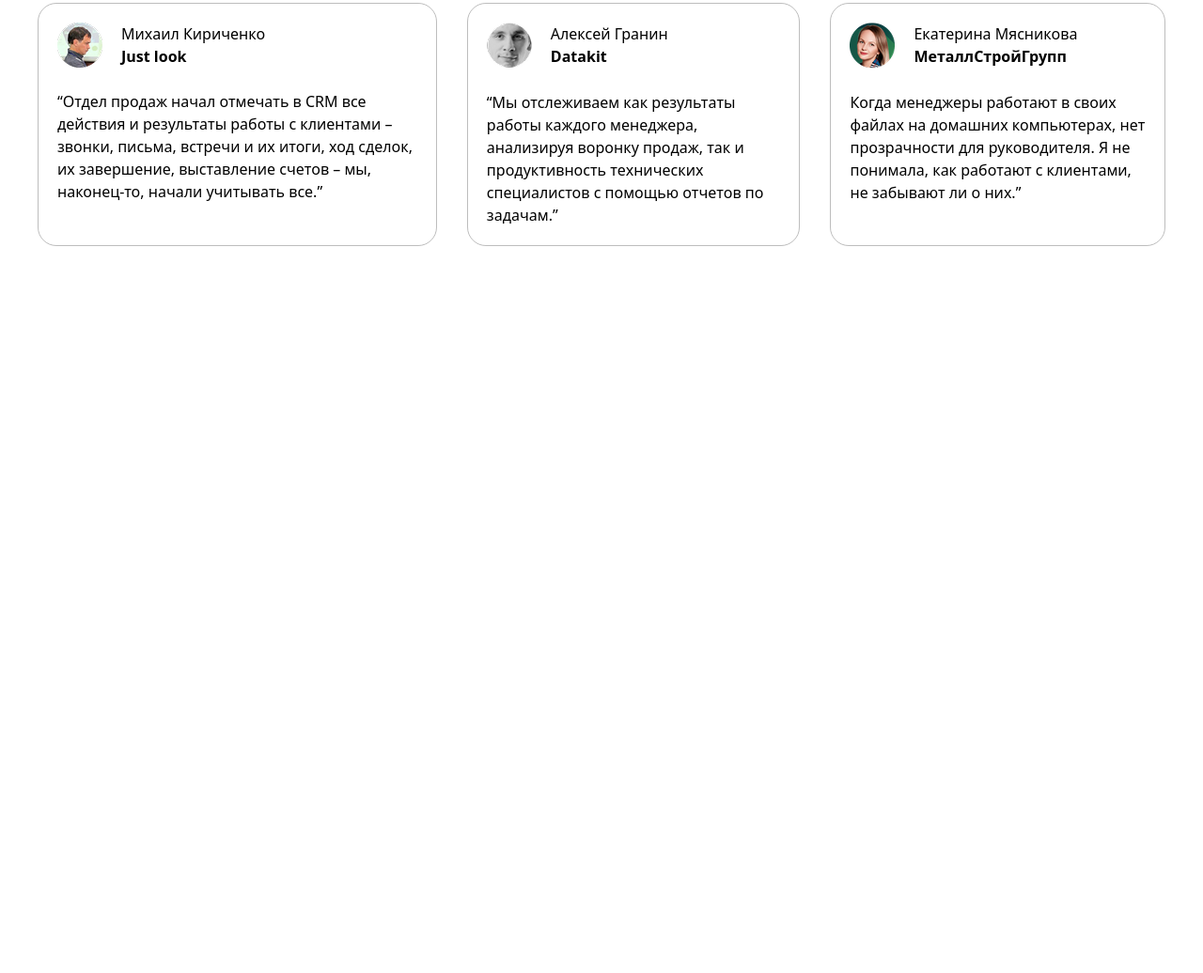
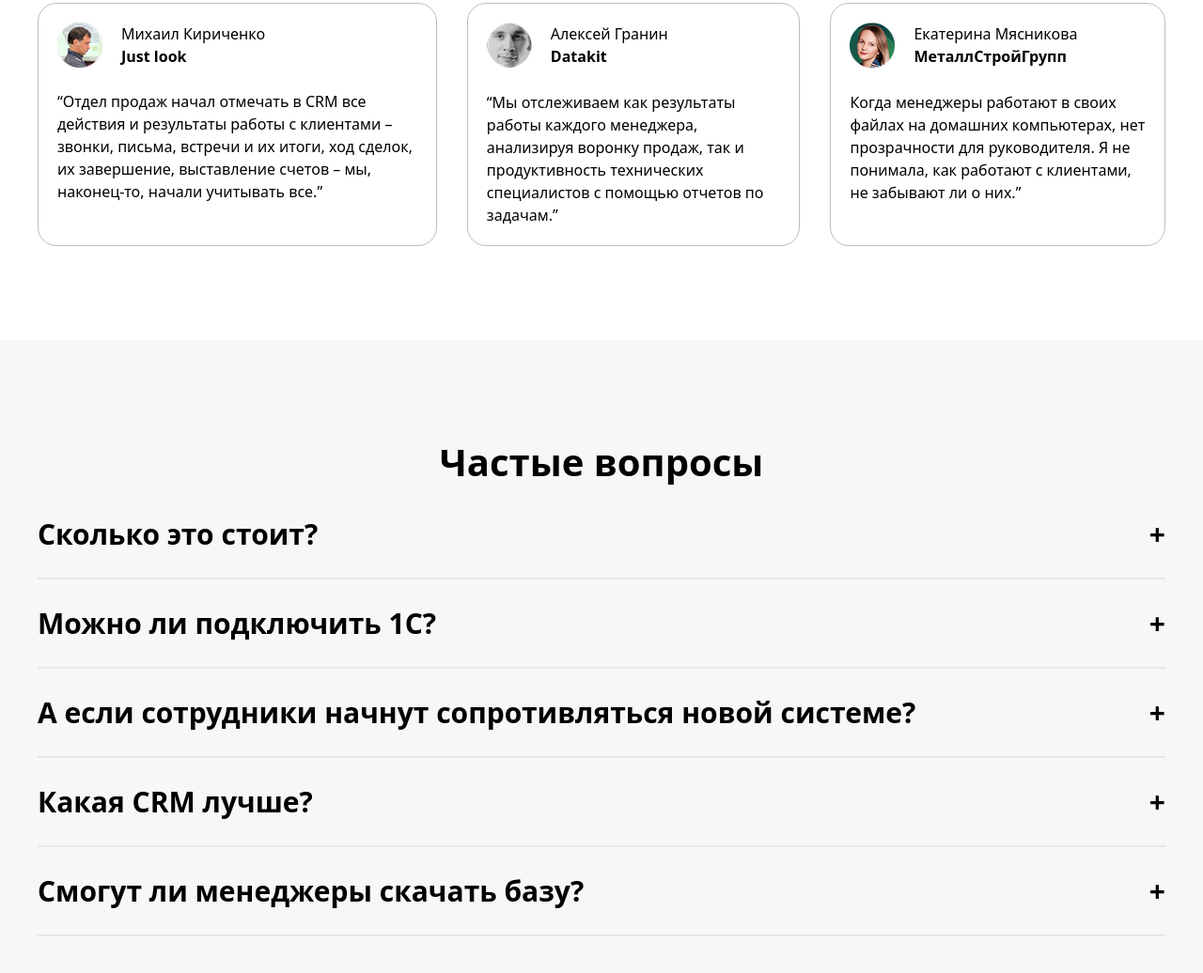
Before and after one commit to Sadykov1001/exam-3, a website: page src/index.html in a window 1280 px wide. Shown: the part 3692-4728 px from the top of the page at 94% size. Before the commit the page ends 4054 px from the top, so only its background shows below. Drawn offline with Linux system fonts and the light colour scheme.

Commit message:
commit sec6

```diff
--- a/src/index.html
+++ b/src/index.html
@@ -165,5 +165,45 @@
           </div>
         </div>
     </section>
+
+    <div class="bg-[#F5F7F8]">
+        <div class="max-w-[1200px] m-auto  py-[100px]">
+            <div class="text-center">
+              <h2 class="text-[28px] md:text-[40px] font-bold">
+                  Частые вопросы
+              </h2>
+            </div>
+            <div class="flex justify-between py-[24px] border-b-[2px]">
+              <p class="text-[30px] font-semibold">Сколько это стоит?
+              </p>
+              <p class="text-[30px] font-semibold ">+
+            </p>
+            </div>
+            <div class="flex justify-between py-[24px] border-b-[2px]">
+              <p class="text-[30px] font-semibold">Можно ли подключить 1С?
+              </p>
+              <p class="text-[30px] font-semibold ">+
+            </p>
+            </div>
+            <div class="flex justify-between py-[24px] border-b-[2px]">
+              <p class="text-[30px] font-semibold">А если сотрудники начнут сопротивляться новой системе?
+              </p>
+              <p class="text-[30px] font-semibold ">+
+            </p>
+            </div>
+            <div class="flex justify-between py-[24px] border-b-[2px]">
+              <p class="text-[30px] font-semibold">Какая CRM лучше?
+              </p>
+              <p class="text-[30px] font-semibold ">+
+            </p>
+            </div>
+            <div class="flex justify-between py-[24px] border-b-[2px]">
+              <p class="text-[30px] font-semibold">Смогут ли менеджеры скачать базу?
+              </p>
+              <p class="text-[30px] font-semibold ">+
+            </p>
+            </div>
+          </div>
+    </div>
 </body>
 </html>
```
